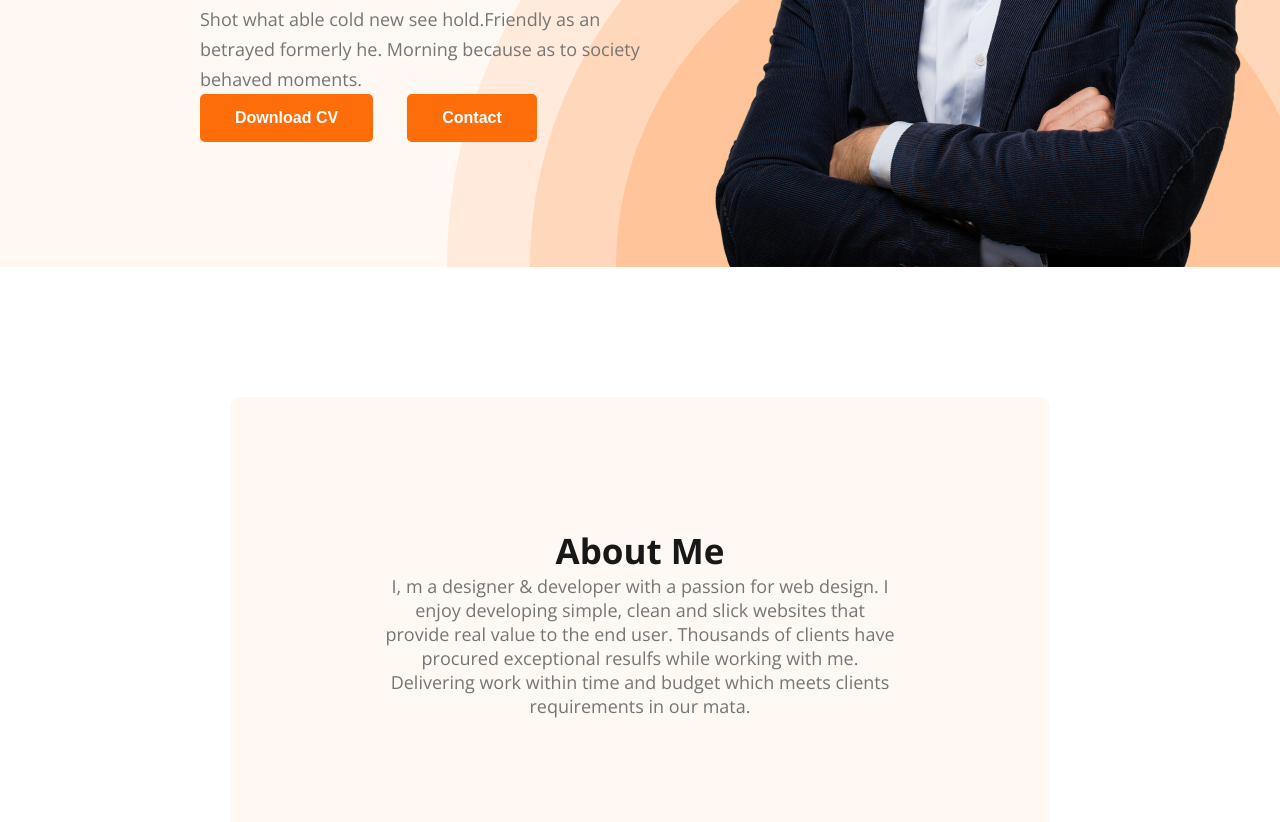
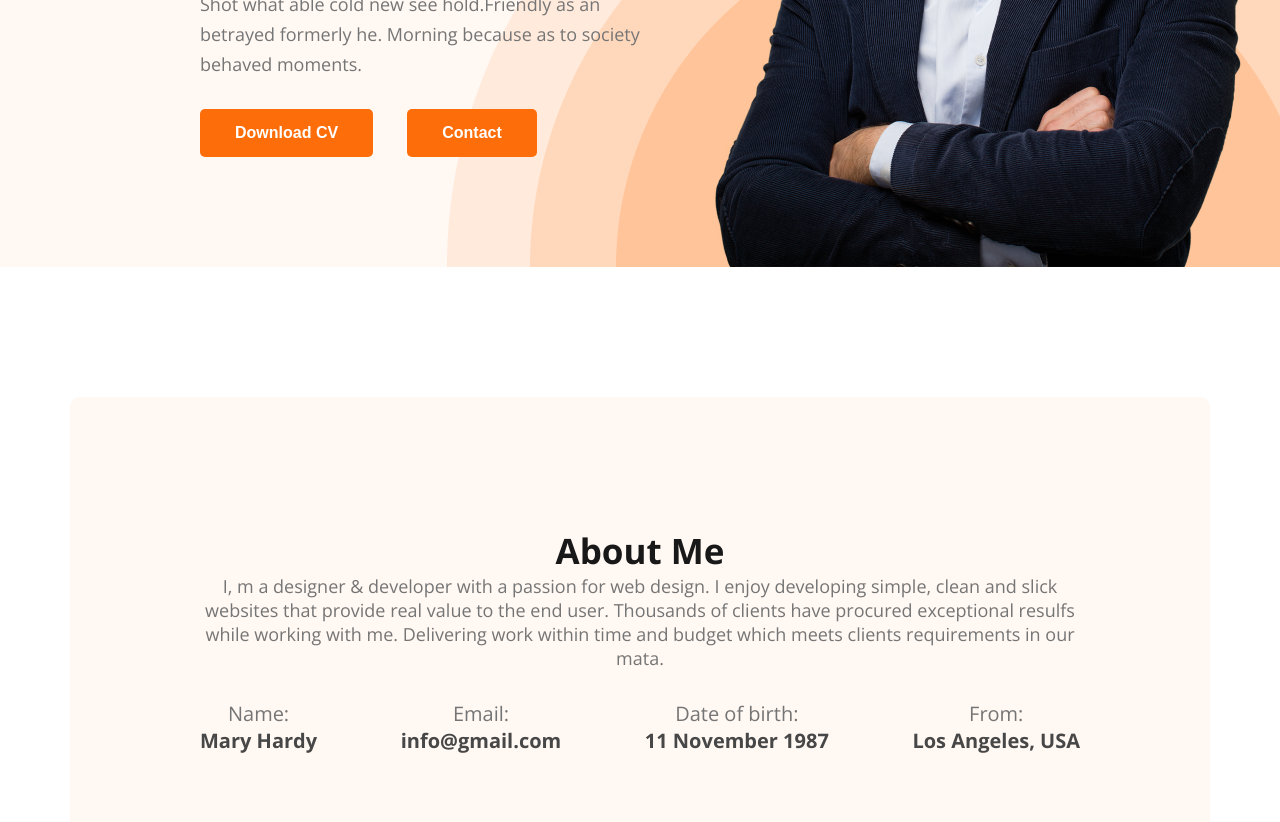
Before and after one commit to AbuRaihan32/first-portfolio, a plain HTML site: page index.html in a window 1280 px wide. Shown: the part 500-1322 px from the top of the page. Drawn offline with nearby package versions, Linux system fonts and the light colour scheme.

Commit message:
added section about

```diff
--- a/index.html
+++ b/index.html
@@ -32,7 +32,7 @@
                     because as to society behaved moments.</p>
 
                 <button class="btn-prymari btn-mrgn-right">Download CV</button>
-                <button class="btn-prymari">Contact</button>
+                <button class="btn-prymari btn-mrgn-right">Contact</button>
             </div>
 
             <img src="images/hardy.png" alt="" class="picture">
@@ -42,7 +42,30 @@
     <main>
         <section class="about">
             <h3 class="section-title">About Me</h3>
-            <p class="section-p">I, m a designer & developer with a passion for web design. I enjoy developing simple, clean and slick websites that provide real value to the end user. Thousands of clients have procured exceptional resulfs while working with me. Delivering work within time and budget which meets clients requirements in our mata.</p>
+            <p class="section-p">I, m a designer & developer with a passion for web design. I enjoy developing simple,
+                clean and slick websites that provide real value to the end user. Thousands of clients have procured
+                exceptional resulfs while working with me. Delivering work within time and budget which meets clients
+                requirements in our mata.</p>
+
+            <div class="about-info-container">
+                <div class="about-info">
+                    <h4 class="about-inh4">Name:</h4>
+                    <p class="about-inp">Mary Hardy </p>
+                </div>
+                <div class="about-info">
+                    <h4 class="about-inh4">Email:</h4>
+                    <p class="about-inp">info@gmail.com</p>
+                </div>
+                <div class="about-info">
+                    <h4 class="about-inh4">Date of birth:</h4>
+                    <p class="about-inp">11 November 1987</p>
+                </div>
+                <div class="about-info">
+                    <h4 class="about-inh4">From:</h4>
+                    <p class="about-inp">Los Angeles, USA</p>
+                </div>
+
+            </div>
         </section>
     </main>
     <footer>
--- a/styles/portfolio.css
+++ b/styles/portfolio.css
@@ -104,6 +104,7 @@ nav a {
 .btn-mrgn-right {
     margin-right: 30px;
     margin-bottom: 30px;
+    margin-top: 30px;
 }
 
 
@@ -123,10 +124,42 @@ nav a {
     font-weight: 400;
 }
 
-/* start section styles */
+/* main section styles */
+
+main {
+    max-width: 1140px;
+    margin: 0 auto;
+}
+
+
+
+/* about section styles */
 .about {
-    padding: 130px 155px;
+    padding: 130px;
     border-radius: 10px;
     background: #FFF8F3;
-    margin: 130px 230px;
+    margin-top: 130px;
 }
+
+/* about info styles */
+.about-info-container {
+    display: flex;
+    justify-content: space-between;
+    margin-top: 30px;
+}
+
+.about-info {
+    text-align: center;
+}
+
+.about-inh4 {
+    color: #757575;
+    font-size: 20px;
+    font-weight: 400;
+}
+
+.about-inp {
+    color:#474747;
+    font-size: 20px;
+    font-weight: 700;
+}
```
